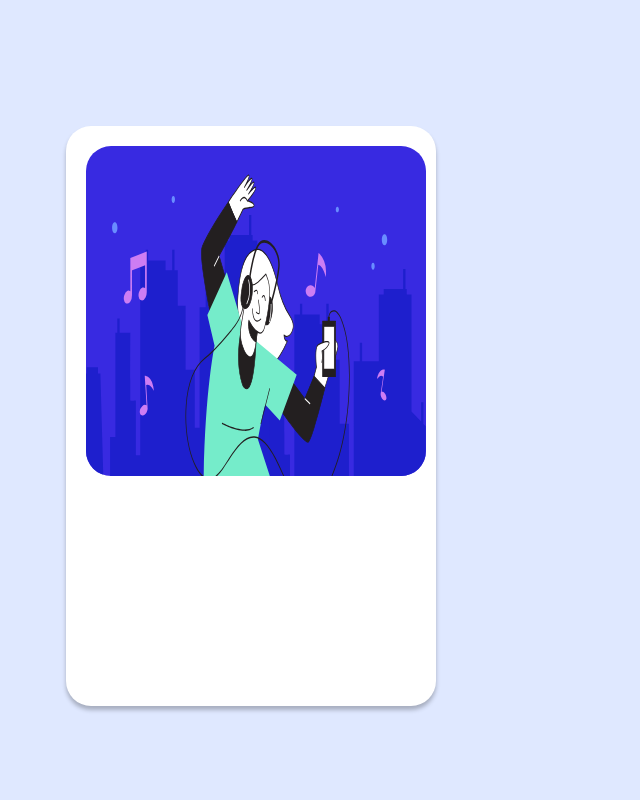
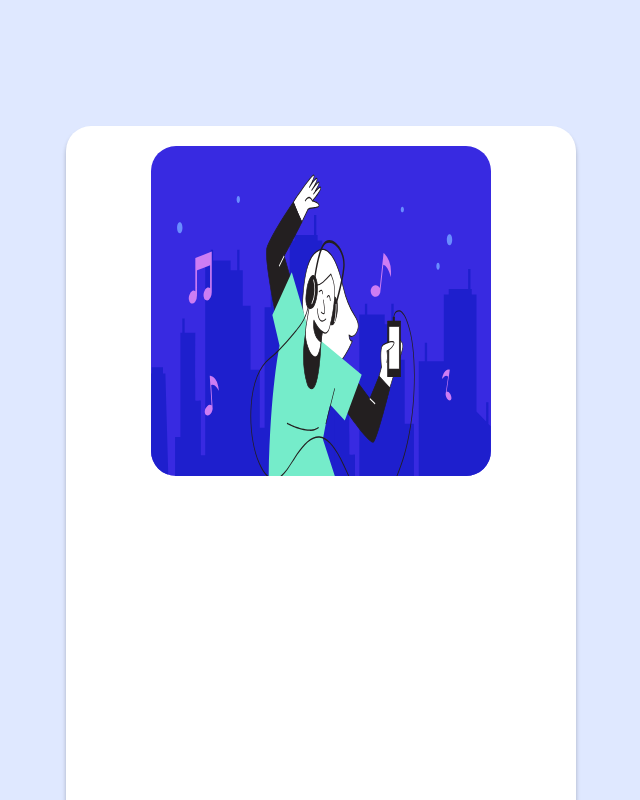
Before and after one commit to Merrymisters/ordercard, a plain HTML site: page Index.html in a window 1280 px wide. Shown: the top 800 px of the page, without its empty margins (448-1088 px from the left). Drawn offline with Linux system fonts and the light colour scheme.

Commit message:
Update style.css

```diff
--- a/style.css
+++ b/style.css
@@ -15,8 +15,8 @@ font-size: 11px; text-align: center;
   border-radius: 25px;
   background: white;
   padding: 20px;
-  width: 330px;
-  height: 540px;
+  width: 470px;
+  height: 740px;
   font-family: futura bold;
   text-align: center;
    margin-top: 10%;
```
